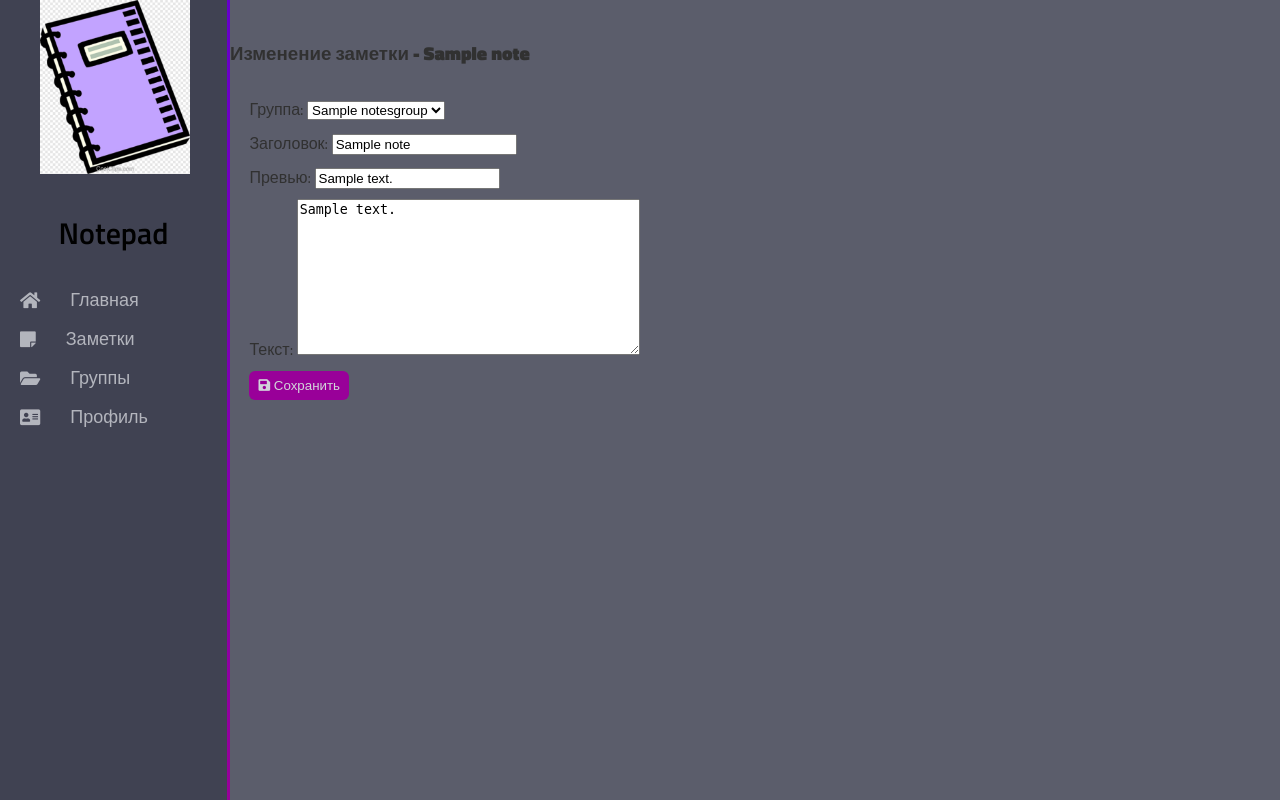
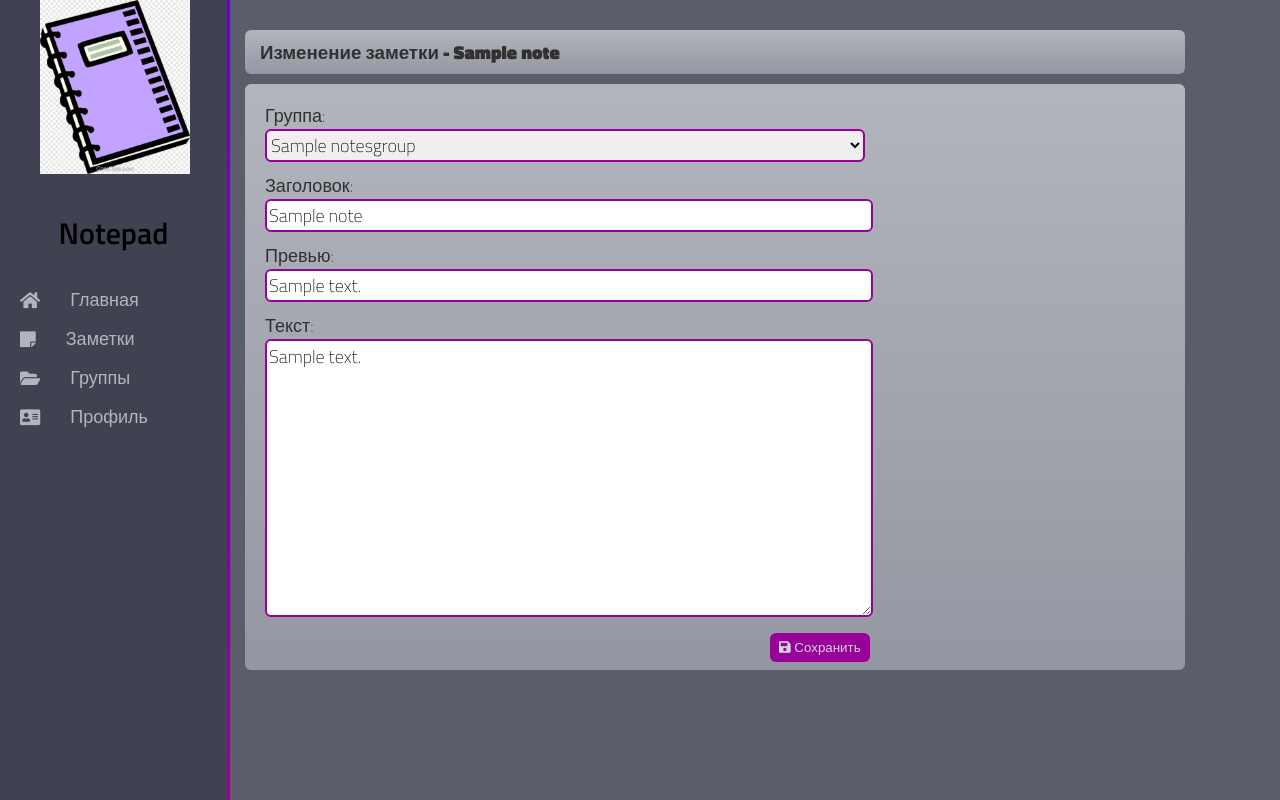
Before and after one commit to SergeyLis82/django-notepad, a Django app: page /notes/1/edit/ in a window 1280 px wide. Run offline with Django 3.2, Linux system fonts and the light colour scheme; tables that the repository leaves empty hold one stand-in row (values such as "Sample post"); some libraries are stand-ins or nearby versions.

Commit message:
Addd styles for form

```diff
--- a/main/static/main/css/main.css
+++ b/main/static/main/css/main.css
@@ -118,6 +118,68 @@ main .features p {max-width: 900px; margin: 10px auto;}
     /*padding-right: 640px;*/
     /*padding: 0 10px;*/
 }
+/* ==== Стиль формы добавления и редактирования заметки ==== */
+.headingForm {
+    padding: 8px 15px;
+    margin: 10px 15px;
+    border: 0px solid;
+    border-radius: 6px;
+    background: linear-gradient(to bottom, #B3B5BD 0%, #9496A1 100%);
+}
+
+.headingForm h3 {
+    margin: 0;
+}
+
+.noteForm {
+    padding: 8px 15px;
+    margin: 10px 15px;
+    /*border: 1px solid yellowgreen;*/
+    border-radius: 6px;
+    background: linear-gradient(to bottom, #B3B5BD 0%, #9496A1 100%);
+}
+
+.noteForm p {
+    margin: 0;
+    padding: 0;
+    /*border: 1px solid yellowgreen;*/
+}
+
+.noteForm p label {
+    margin: 0;
+    display: block;
+    width: 100px;
+    font-family: 'Titillium Web', sans-serif;
+    font-size: 18px;
+    font-weight: 100;
+    /*border: 1px solid yellowgreen;*/
+}
+
+.noteForm p select option {
+    font-family: 'Titillium Web', sans-serif;
+    font-size: 18px;
+    font-weight: 100;
+}
+
+.noteForm p input, select, textarea {
+    margin: 0;
+    width: 600px;
+    font-family: 'Titillium Web', sans-serif;
+    font-size: 18px;
+    font-weight: 100;
+    border: 2px solid #990099;
+    border-radius: 6px;
+}
+
+.noteForm p input:focus, select:focus, textarea:focus {
+    border: 2px solid yellowgreen;
+}
+
+.noteForm p textarea {
+    max-width: 820px;
+    min-width: 600px;
+}
+/* ========================================================= */
 
 .card {
     padding: 8px 15px;
@@ -175,8 +237,8 @@ main .features p {max-width: 900px; margin: 10px auto;}
     text-align: left;
 }
 
-form {
+/*form {
     margin-left: 2%;
     width: 90%;
     margin-top: 30px;
-}
+}*/
--- a/main/views.py
+++ b/main/views.py
@@ -7,7 +7,8 @@ def index(request):
   data = {
     "title": "Home",
     "heading": "Привет!",
-    "content": output
+    #"content": output
+    "content": """Великий Мастер бился с Хаосом. И чем крепче он бился, тем больше к нему приходило мыслей. Когда приходили мысли о толковом, он записывал их, предваряя магическим словом TODO:. Мысли же о бестолковом он тоже записывал, но для таких мыслей у него было другое магическое слово — FIXME:. И надо сказать, что от Начала Времён для победы над Хаосом не было более сильных заклинаний, чем эти два."""
   }
   return render(request, 'main/index.html', data)
 
--- a/notes/forms.py
+++ b/notes/forms.py
@@ -9,14 +9,11 @@ class NotesForm(ModelForm):
 
         widgets = {
             'title': TextInput(attrs={
-                'placeholder': "Заголовок",
                 'class': 'form-control'
             }),
             'preview': TextInput(attrs={
-                'placeholder': "Превью",
                 'class': 'form-control'
             }),
             'full_text': Textarea(attrs={
-                'placeholder': "Текст",
                 'class': 'form-control'})
         }
--- a/notes/models.py
+++ b/notes/models.py
@@ -8,7 +8,7 @@ class Notes(models.Model):
     full_text = models.TextField('Текст', blank=True)
     date_create = models.DateTimeField('Дата создания', auto_now_add=True)
     date_update = models.DateTimeField('Дата обновления', null=True, blank=True)
-    group_name = models.ForeignKey('NotesGroups', on_delete=models.SET_DEFAULT, default='no_group', verbose_name="Группа")
+    group_name = models.ForeignKey('NotesGroups', on_delete=models.SET_DEFAULT, default=4, verbose_name="Группа")
 
     def __str__(self):
         return self.title
--- a/notes/templates/notes/edit_note.html
+++ b/notes/templates/notes/edit_note.html
@@ -3,8 +3,10 @@
 {% block title %}{{ title }}{% endblock %}
 
 {% block content %}
-  <h3>{{ heading }}</h3>
-  <form method="POST">
+  <div class="headingForm">
+    <h3>{{ heading }}</h3>
+  </div>
+  <form method="POST" class="noteForm">
       {% csrf_token %}
       {{ form.as_p }}
       <!--
@@ -15,6 +17,6 @@
       <input type="time" class="form-control"><br>
       -->
       <span>{{ error }}</span>
-      <button class="btn" type="submit"><i class="fas fa-save"></i> Сохранить</button>
+      <button class="btn" style="margin-left: 510px" type="submit"><i class="fas fa-save"></i> Сохранить</button>
   </form>
 {% endblock %}
```
